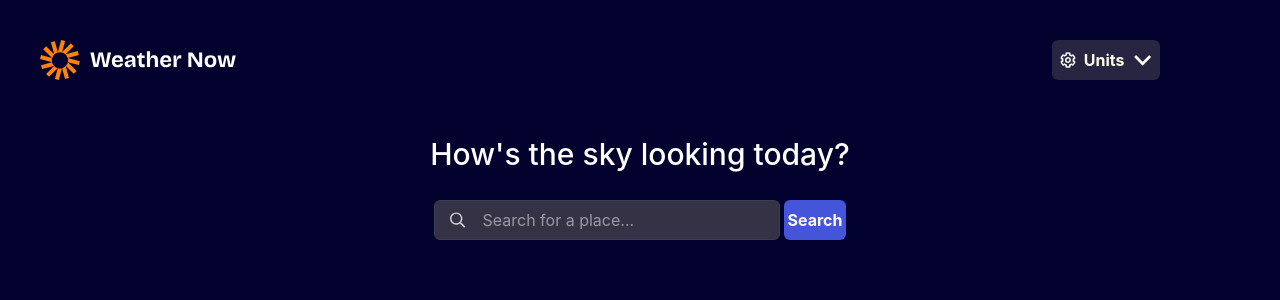
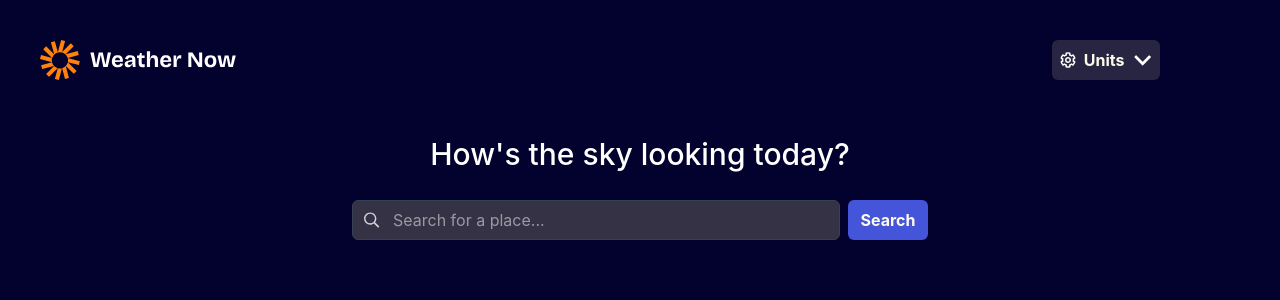
Before and after one commit to Matthewsheldon34/weather-main-apps, a React (Vite) app: page /#/ in a window 1280 px wide. Shown: the top 300 px of the page. Built offline with nearby package versions, Linux system fonts and the light colour scheme.

Commit message:
fixed weatherpage

```diff
--- a/src/Components/WeatherPage.jsx
+++ b/src/Components/WeatherPage.jsx
@@ -334,22 +334,29 @@ export function WeatherPage() {
   <h1 className="font-['DM Sans', sans-serif] text-7xl max-w-100 sm:max-w-md md:max-w-lg lg:max-w-2xl mx-auto font-medium px-2 py-2 text-white text-center sm:text-6xl lg:text-3xl">
     How's the sky looking today?
   </h1>
-          <div className="relative justify-center w-full items-center px-5 flex py-5 gap-3">
-            <div className="relative grid gap-1 max-w-full lg:flex sm:max-w-md">
-              <img src={IconSearch} alt="search" className="absolute left-4 sm:left-3 lg:left-4 top-1/4 lg:top-1/2 transform -translate-y-1/2 lg:h-4 lg:w-4 sm:h-3 sm:w-3" />
+
+  <div className="flex justify-center w-full px-5 py-5">
+    <div className="relative w-full max-w-full lg:max-w-xl">
+      <div className="relative flex items-center">
+        <img
+          src={IconSearch}
+          alt="search"
+          className="absolute left-3 top-1/2 transform -translate-y-1/2 h-4 w-4 z-10"
+        />
         <input
           type="text"
           value={searchCity}
           onChange={(e) => setSearchCity(e.target.value)}
           placeholder="Search for a place..."
           onFocus={() => setShowDropDown(true)}
-                className="text-white justify-center border border-gray-700 h-10 w-auto rounded-md px-12 py-3 bg-[hsla(255,3%,31%,0.66)] outline-none"
+          onBlur={() => setTimeout(() => setShowDropDown(false), 200)}
+          className="text-white w-full border border-gray-700 h-10 rounded-md pl-10 pr-4 py-3 bg-[hsla(255,3%,31%,0.66)] outline-none focus:border-blue-500"
           onKeyPress={(e) => e.key === 'Enter' && getWeather()}
           disabled={loading}
         />
         <button
-                className={`max-w-full w-full md:w-auto cursor-pointer h-10 flex items-center gap-1 p-1 rounded-md text-amber-50 font-bold justify-center ${
-                  loading ? 'bg-gray-600 cursor-not-allowed' : 'bg-[hsl(233,67%,56%)]'
+          className={`ml-2 w-auto min-w-[80px] cursor-pointer h-10 flex items-center justify-center px-4 rounded-md text-amber-50 font-bold ${
+            loading ? 'bg-gray-600 cursor-not-allowed' : 'bg-[hsl(233,67%,56%)] hover:bg-[hsl(233,67%,46%)]'
           }`}
           onClick={getWeather}
           disabled={loading}
@@ -357,11 +364,10 @@ export function WeatherPage() {
           {loading ? 'Loading...' : 'Search'}
         </button>
       </div>
-          </div>
 
       {showdropdown && (
-            <div className="relative flex justify-center ">
-              <div className="cursor-pointer md:w-75 lg:w-75 w-75 p-1 justify-center absolute z-50 bg-[hsl(243,27%,20%)] border border-gray-600 rounded-md mt-1">
+        <div className="absolute top-full left-0 right-0 z-50 mt-1">
+          <div className="w-full bg-[hsl(243,27%,20%)] border border-gray-600 rounded-md overflow-hidden shadow-lg">
             {names.map((name, index) => (
               <div
                 key={index}
@@ -369,7 +375,7 @@ export function WeatherPage() {
                   setShowDropDown(false);
                   setSearchCity(name);
                 }}
-                    className="lg:w-73 md:w-73 p-2 gap-2 w-87 font-bold rounded-md text-amber-50 hover:bg-[hsl(243,23%,24%)]"
+                className="w-full px-4 py-2 font-bold text-amber-50 hover:bg-[hsl(243,23%,24%)] cursor-pointer transition-colors"
               >
                 {name}
               </div>
@@ -377,6 +383,8 @@ export function WeatherPage() {
           </div>
         </div>
       )}
+    </div>
+  </div>
 </div>
 
         {/* Error Message Display */}
@@ -406,7 +414,7 @@ export function WeatherPage() {
               {/* Main Weather Card */}
               <div className="relative flex justify-center items-center w-full">
                 <div className="relative flex items-center justify-center p-1">
-                  <div className="absolute inset-0 flex flex-col items-center right-auto p-5 z-10">
+                  <div className="absolute inset-0 flex flex-col items-center right-auto p-5 z-0">
                     <img src={iconLoading} alt="icon" />
                     <i className="text-white text-2xl font-bold">{weather.city}</i>
                     <p className="text-white text-2xl font-bold">{weather.country}</p>
@@ -424,7 +432,7 @@ export function WeatherPage() {
                     className="block md:hidden w-full"
                   />
 
-                  <div className="absolute right-4 flex items-center gap-2 z-10">
+                  <div className="absolute right-4 flex items-center gap-2 z-1">
                     <img src={getWeatherIcon(weather.current?.condition)} alt="weather icon" className="h-12 w-auto" />
                     <i className="text-6xl font-bold text-white">
                       {weather?.current && (
```
Lines whose indentation alone changed are shown as unchanged.
